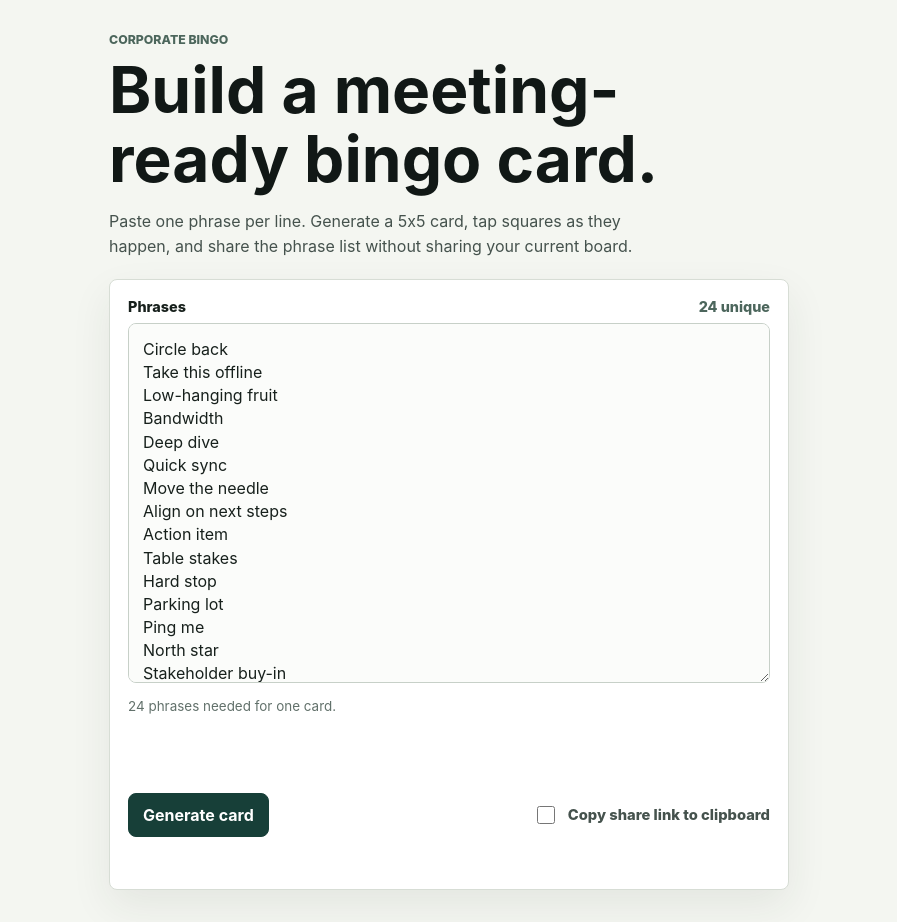
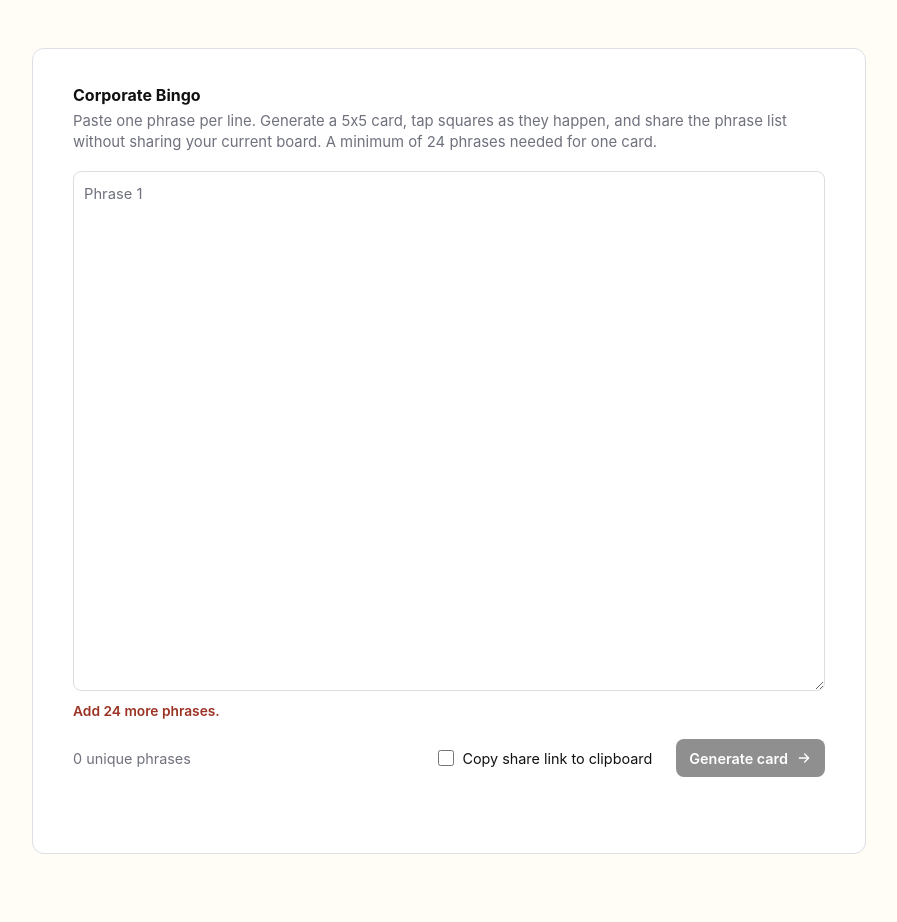
Before and after one commit to tenmyouji/corporate-bingo, a React (Vite) app: page / in a window 1280 px wide. Shown: the whole page, without its empty margins (191-1088 px from the left). Built offline with nearby package versions, Linux system fonts and the light colour scheme.

Commit message:
Refine bingo card UI and win flow

```diff
--- a/src/App.tsx
+++ b/src/App.tsx
@@ -1,64 +1,47 @@
 import { useEffect, useMemo, useState } from "react";
 import type { BingoCard } from "./bingo";
-import { bingoConstants, createBingoCard, parsePhrases, restoreFreeSpace, toggleCell } from "./bingo";
+import {
+  bingoConstants,
+  clearMarkedCells,
+  createBingoCard,
+  hasBingo,
+  parsePhrases,
+  restoreFreeSpace,
+  toggleCell
+} from "./bingo";
 import { buildShareUrl, decodePhrasesFromHash, encodePhrasesForHash } from "./share";
 import { loadSavedState, saveState } from "./storage";
 
 type AppView = "entry" | "card";
 
-const samplePhrases = [
-  "Circle back",
-  "Take this offline",
-  "Low-hanging fruit",
-  "Bandwidth",
-  "Deep dive",
-  "Quick sync",
-  "Move the needle",
-  "Align on next steps",
-  "Action item",
-  "Table stakes",
-  "Hard stop",
-  "Parking lot",
-  "Ping me",
-  "North star",
-  "Stakeholder buy-in",
-  "Thought leadership",
-  "At scale",
-  "Unlock value",
-  "Close the loop",
-  "Single source of truth",
-  "Best practice",
-  "Net-new",
-  "Strategic priority",
-  "Run it up the flagpole"
-].join("\n");
-
 function App() {
   const sharedPhrases = useMemo(() => decodePhrasesFromHash(window.location.hash), []);
   const savedState = useMemo(() => loadSavedState(), []);
+  const savedCard = useMemo(() => restoreSavedCard(savedState?.card), [savedState]);
   const [phraseText, setPhraseText] = useState(() => {
     if (sharedPhrases) {
       return sharedPhrases.join("\n");
     }
 
-    return savedState?.phraseText ?? samplePhrases;
+    return savedState?.phraseText ?? "";
   });
   const [card, setCard] = useState<BingoCard | null>(() => {
     if (sharedPhrases) {
       return createCardFromText(sharedPhrases.join("\n"));
     }
 
-    return savedState?.card ? restoreFreeSpace(savedState.card) : null;
+    return savedCard;
   });
   const [view, setView] = useState<AppView>(() => {
     if (sharedPhrases) {
       return "card";
     }
 
-    return savedState?.view === "card" && savedState.card ? "card" : "entry";
+    return savedState?.view === "card" && savedCard ? "card" : "entry";
   });
   const [copyOnGenerate, setCopyOnGenerate] = useState(() => savedState?.copyOnGenerate ?? false);
   const [copyStatus, setCopyStatus] = useState<"idle" | "copied" | "failed">("idle");
+  const [showWinDialog, setShowWinDialog] = useState(false);
 
   const parsed = useMemo(() => parsePhrases(phraseText), [phraseText]);
   const canGenerate = parsed.errors.length === 0;
@@ -84,6 +67,7 @@ function App() {
 
     setCard(createBingoCard(parsed.phrases));
     setView("card");
+    setShowWinDialog(false);
 
     if (copyOnGenerate) {
       await copyShareLink();
@@ -116,29 +100,43 @@ function App() {
     }
 
     setCard(createBingoCard(parsed.phrases));
+    setShowWinDialog(false);
+  }
+
+  function clearCard() {
+    setCard((current) => (current ? clearMarkedCells(current) : current));
+    setShowWinDialog(false);
+  }
+
+  function editPhrases() {
+    setShowWinDialog(false);
+    setView("entry");
+  }
+
+  function markCell(index: number) {
+    setCard((current) => {
+      if (!current) {
+        return current;
+      }
+
+      const hadBingo = hasBingo(current);
+      const nextCard = toggleCell(current, index);
+
+      if (!hadBingo && hasBingo(nextCard)) {
+        setShowWinDialog(true);
+      }
+
+      return nextCard;
+    });
   }
 
   if (view === "card" && card) {
     return (
       <main className="app card-app">
         <section className="card-view" aria-labelledby="board-title">
-          <header className="card-menu">
-            <div>
-              <p className="eyebrow">Corporate Bingo</p>
-              <h1 id="board-title">{markedCount} of 25 marked</h1>
-            </div>
-            <nav className="menu-actions" aria-label="Card actions">
-              <button type="button" onClick={() => setView("entry")}>
-                Edit
-              </button>
-              <button type="button" onClick={shareCard} disabled={!canGenerate}>
-                Share
-              </button>
-              <button type="button" onClick={shuffleCard} disabled={!canGenerate}>
-                Shuffle
-              </button>
-            </nav>
-          </header>
+          <h1 id="board-title" className="sr-only">
+            Corporate Bingo card, {markedCount} of 25 marked
+          </h1>
 
           <p className={`copy-status card-copy-status ${copyStatus}`} aria-live="polite">
             {copyStatus === "copied"
@@ -154,7 +152,7 @@ function App() {
                 key={`${cell.id}-${index}`}
                 type="button"
                 className={`cell ${cell.isMarked ? "marked" : ""} ${cell.isFree ? "free" : ""}`}
-                onClick={() => setCard((current) => (current ? toggleCell(current, index) : current))}
+                onClick={() => markCell(index)}
                 aria-pressed={cell.isMarked}
                 role="gridcell"
               >
@@ -162,6 +160,59 @@ function App() {
               </button>
             ))}
           </div>
+
+          <nav className="card-actions" aria-label="Card actions">
+            <div className="action-group">
+              <button type="button" onClick={shuffleCard} disabled={!canGenerate}>
+                <Icon name="shuffle" />
+                Shuffle
+              </button>
+              <button type="button" onClick={clearCard}>
+                <Icon name="clear" />
+                Clear
+              </button>
+            </div>
+            <div className="action-group">
+              <button type="button" onClick={editPhrases}>
+                <Icon name="edit" />
+                Edit phrases
+              </button>
+              <button type="button" onClick={shareCard} disabled={!canGenerate}>
+                <Icon name="share" />
+                Share
+              </button>
+            </div>
+          </nav>
+
+          {showWinDialog ? (
+            <div className="modal-backdrop" role="presentation">
+              <section className="win-dialog" role="dialog" aria-modal="true" aria-labelledby="win-title">
+                <div className="win-dialog-body">
+                  <h2 id="win-title">You won!</h2>
+                  <p>Share with your team:</p>
+                  <div className="win-grid" aria-hidden="true">
+                    {card.map((cell, index) => (
+                      <span key={`${cell.id}-win-${index}`} className={cell.isMarked ? "marked" : ""} />
+                    ))}
+                  </div>
+                  <button type="button" className="copy-win-button" onClick={shareCard}>
+                    Copy
+                  </button>
+                </div>
+                <div className="win-dialog-actions">
+                  <button type="button" className="primary" onClick={() => setShowWinDialog(false)}>
+                    Keep playing
+                  </button>
+                  <button type="button" onClick={shuffleCard}>
+                    Generate new card
+                  </button>
+                  <button type="button" onClick={editPhrases}>
+                    Edit phrases
+                  </button>
+                </div>
+              </section>
+            </div>
+          ) : null}
         </section>
       </main>
     );
@@ -170,19 +221,19 @@ function App() {
   return (
     <main className="app entry-app">
       <section className="workspace" aria-labelledby="app-title">
+        <div className="controls-panel">
           <div className="intro">
-          <p className="eyebrow">Corporate Bingo</p>
-          <h1 id="app-title">Build a meeting-ready bingo card.</h1>
+            <h1 id="app-title">Corporate Bingo</h1>
             <p>
               Paste one phrase per line. Generate a 5x5 card, tap squares as they happen, and share the phrase list
-            without sharing your current board.
+              without sharing your current board. A minimum of 24 phrases needed for one card.
             </p>
           </div>
 
-        <div className="controls-panel">
           <div className="field-header">
-            <label htmlFor="phrases">Phrases</label>
-            <span>{parsed.phrases.length} unique</span>
+            <label htmlFor="phrases" className="sr-only">
+              Phrases
+            </label>
           </div>
           <textarea
             id="phrases"
@@ -190,11 +241,8 @@ function App() {
             onChange={(event) => setPhraseText(event.target.value)}
             spellCheck="true"
             aria-describedby="phrase-help phrase-errors"
+            placeholder="Phrase 1"
           />
-          <div className="field-footer" id="phrase-help">
-            <span>{bingoConstants.requiredPhrases} phrases needed for one card.</span>
-            {parsed.duplicates.length > 0 ? <span>{parsed.duplicates.length} duplicate removed</span> : null}
-          </div>
 
           <div className="validation" id="phrase-errors" aria-live="polite">
             {parsed.errors.map((error) => (
@@ -202,10 +250,11 @@ function App() {
             ))}
           </div>
 
-          <div className="actions">
-            <button type="button" className="primary" onClick={generateCard} disabled={!canGenerate}>
-              Generate card
-            </button>
+          <div className="entry-footer" id="phrase-help">
+            <span>
+              {parsed.phrases.length} unique phrase{parsed.phrases.length === 1 ? "" : "s"}
+            </span>
+            <div className="entry-actions">
               <label className="share-option">
                 <input
                   type="checkbox"
@@ -214,7 +263,16 @@ function App() {
                 />
                 <span>Copy share link to clipboard</span>
               </label>
+              <button type="button" className="primary" onClick={generateCard} disabled={!canGenerate}>
+                Generate card
+                <Icon name="arrow" />
+              </button>
             </div>
+          </div>
+
+          <p>
+            {parsed.duplicates.length > 0 ? `${parsed.duplicates.length} duplicate removed` : " "}
+          </p>
 
           <p className={`copy-status ${copyStatus}`} aria-live="polite">
             {copyStatus === "copied"
@@ -229,9 +287,29 @@ function App() {
   );
 }
 
+function Icon({ name }: { name: "arrow" | "clear" | "edit" | "share" | "shuffle" }) {
+  const paths = {
+    arrow: "M5 12h14m-6-6 6 6-6 6",
+    clear: "m4 16 4-4-4-4m4 4h12",
+    edit: "M4 20h4L18.5 9.5a2.8 2.8 0 0 0-4-4L4 16v4Zm10-13 3 3",
+    share: "M12 16V4m0 0 4 4m-4-4-4 4M5 12v7h14v-7",
+    shuffle: "M16 3h5v5M4 7h4c5 0 5 10 10 10h3M4 17h4c1.5 0 2.6-.9 3.6-2.2M14 5.2C15 4 16.2 3 18 3h3"
+  };
+
+  return (
+    <svg className="button-icon" viewBox="0 0 24 24" aria-hidden="true">
+      <path d={paths[name]} />
+    </svg>
+  );
+}
+
 function createCardFromText(text: string): BingoCard | null {
   const parsed = parsePhrases(text);
   return parsed.errors.length === 0 ? createBingoCard(parsed.phrases) : null;
 }
 
+function restoreSavedCard(card: BingoCard | null | undefined): BingoCard | null {
+  return Array.isArray(card) && card.length === bingoConstants.cardSize ? restoreFreeSpace(card) : null;
+}
+
 export default App;
--- a/src/bingo.ts
+++ b/src/bingo.ts
@@ -18,6 +18,20 @@ export type ParsedPhrases = {
 const REQUIRED_PHRASES = 24;
 const CARD_SIZE = 25;
 const FREE_INDEX = 12;
+const WINNING_LINES = [
+  [0, 1, 2, 3, 4],
+  [5, 6, 7, 8, 9],
+  [10, 11, 12, 13, 14],
+  [15, 16, 17, 18, 19],
+  [20, 21, 22, 23, 24],
+  [0, 5, 10, 15, 20],
+  [1, 6, 11, 16, 21],
+  [2, 7, 12, 17, 22],
+  [3, 8, 13, 18, 23],
+  [4, 9, 14, 19, 24],
+  [0, 6, 12, 18, 24],
+  [4, 8, 12, 16, 20]
+];
 
 export function parsePhrases(input: string): ParsedPhrases {
   const seen = new Map<string, string>();
@@ -93,6 +107,13 @@ export function toggleCell(card: BingoCard, index: number): BingoCard {
   });
 }
 
+export function clearMarkedCells(card: BingoCard): BingoCard {
+  return card.map((cell, index) => ({
+    ...cell,
+    isMarked: index === FREE_INDEX || cell.isFree
+  }));
+}
+
 export function restoreFreeSpace(card: BingoCard): BingoCard {
   return card.map((cell, index) => {
     if (index === FREE_INDEX || cell.isFree) {
@@ -101,6 +122,14 @@ export function restoreFreeSpace(card: BingoCard): BingoCard {
 
     return cell;
   });
+}
+
+export function hasBingo(card: BingoCard): boolean {
+  if (card.length !== CARD_SIZE) {
+    return false;
+  }
+
+  return WINNING_LINES.some((line) => line.every((index) => card[index]?.isMarked));
 }
 
 function shuffle<T>(items: T[], random: () => number): T[] {
@@ -117,5 +146,6 @@ function shuffle<T>(items: T[], random: () => number): T[] {
 export const bingoConstants = {
   requiredPhrases: REQUIRED_PHRASES,
   cardSize: CARD_SIZE,
-  freeIndex: FREE_INDEX
+  freeIndex: FREE_INDEX,
+  winningLines: WINNING_LINES
 };
--- a/src/styles.css
+++ b/src/styles.css
@@ -1,6 +1,6 @@
 :root {
-  color: #17201c;
-  background: #f4f6f1;
+  color: #111111;
+  background: #fffdf6;
   font-family:
     Inter, ui-sans-serif, system-ui, -apple-system, BlinkMacSystemFont, "Segoe UI", sans-serif;
   font-synthesis: none;
@@ -25,236 +25,209 @@ input {
 }
 
 button {
-  min-height: 44px;
-  border: 1px solid #b9c3bb;
+  display: inline-flex;
+  min-height: 38px;
+  align-items: center;
+  justify-content: center;
+  gap: 8px;
+  border: 1px solid transparent;
   border-radius: 8px;
-  background: #ffffff;
-  color: #17201c;
   cursor: pointer;
-  font-weight: 700;
+  font-weight: 600;
 }
 
 button:disabled {
   cursor: not-allowed;
-  opacity: 0.52;
+  opacity: 0.48;
 }
 
 button:focus-visible,
 input:focus-visible,
 textarea:focus-visible {
-  outline: 3px solid #3c7f70;
+  outline: 3px solid #6254f3;
   outline-offset: 2px;
+}
+
+.sr-only {
+  position: absolute;
+  width: 1px;
+  height: 1px;
+  overflow: hidden;
+  clip: rect(0, 0, 0, 0);
+  white-space: nowrap;
 }
 
 .app {
   width: min(1180px, calc(100vw - 32px));
   min-height: 100vh;
   margin: 0 auto;
-  padding: 32px 0;
 }
 
 .entry-app {
   display: grid;
-  align-content: center;
+  place-items: center;
+  padding: 48px 0;
 }
 
 .workspace {
-  width: min(680px, 100%);
-  min-width: 0;
-  margin: 0 auto;
+  width: min(834px, 100%);
 }
 
-.card-app {
-  display: grid;
-}
-
-.card-view {
-  display: flex;
-  min-width: 0;
-  min-height: calc(100vh - 64px);
-  flex-direction: column;
-}
-
-.workspace,
-.card-view {
-  min-width: 0;
+.controls-panel {
+  border: 1px solid #dedee6;
+  border-radius: 12px;
+  padding: 36px 40px 28px;
+  background: #ffffff;
 }
 
 .intro {
-  margin-bottom: 20px;
+  margin-bottom: 18px;
 }
 
-.eyebrow {
-  margin: 0 0 8px;
-  color: #4c665c;
-  font-size: 0.77rem;
-  font-weight: 800;
+.intro h1 {
+  margin: 0 0 6px;
+  color: #111111;
+  font-size: 1rem;
+  font-weight: 700;
   letter-spacing: 0;
-  text-transform: uppercase;
+  line-height: 1.25;
 }
 
-h1,
-h2 {
+.intro p {
+  max-width: 760px;
   margin: 0;
-  color: #111816;
-  line-height: 1.08;
-  letter-spacing: 0;
-}
-
-h1 {
-  font-size: clamp(2.25rem, 5vw, 4.2rem);
-}
-
-h2 {
-  font-size: clamp(1.5rem, 2.4vw, 2.1rem);
-}
-
-.intro p:last-child {
-  max-width: 36rem;
-  margin: 16px 0 0;
-  color: #45524d;
-  line-height: 1.55;
-}
-
-.controls-panel {
-  padding: 18px;
-  border: 1px solid #d7ddd5;
-  border-radius: 8px;
-  background: #ffffff;
-  box-shadow: 0 16px 40px rgb(36 46 40 / 8%);
-}
-
-.field-header,
-.field-footer,
-.actions {
-  display: flex;
-  align-items: center;
-  justify-content: space-between;
-  gap: 12px;
+  color: #6f717d;
+  font-size: 0.93rem;
+  line-height: 1.42;
 }
 
 .field-header {
-  margin-bottom: 8px;
-  color: #4c665c;
-  font-size: 0.9rem;
-  font-weight: 800;
-}
-
-.field-header label {
-  color: #17201c;
+  display: none;
 }
 
 textarea {
   width: 100%;
-  min-height: 360px;
+  min-height: 520px;
   resize: vertical;
-  border: 1px solid #c7d0c8;
+  border: 1px solid #dedede;
   border-radius: 8px;
-  padding: 14px;
-  background: #fbfcfa;
-  color: #17201c;
-  line-height: 1.45;
+  padding: 12px 10px;
+  background: #ffffff;
+  color: #6f717d;
+  font-size: 0.92rem;
+  line-height: 1.42;
 }
 
-.field-footer {
-  min-height: 22px;
-  margin-top: 8px;
-  color: #62716b;
-  font-size: 0.84rem;
+textarea::placeholder {
+  color: #6f717d;
 }
 
 .validation {
-  min-height: 52px;
-  margin: 10px 0 14px;
+  min-height: 26px;
+  margin: 8px 0 10px;
 }
 
 .validation p {
-  margin: 0 0 6px;
+  margin: 0 0 4px;
   color: #9a3324;
-  font-size: 0.92rem;
-  font-weight: 700;
+  font-size: 0.86rem;
+  font-weight: 600;
 }
 
-.actions {
+.entry-footer {
+  display: flex;
   align-items: center;
-  flex-wrap: wrap;
+  justify-content: space-between;
+  gap: 18px;
+  color: #6f717d;
+  font-size: 0.9rem;
 }
 
-.actions button {
-  flex: 0 0 auto;
-  padding: 0 14px;
+.entry-actions {
+  display: flex;
+  align-items: center;
+  gap: 24px;
 }
 
-.actions .primary {
-  border-color: #173f38;
-  background: #173f38;
+.share-option {
+  display: flex;
+  align-items: center;
+  gap: 8px;
+  color: #111111;
+  cursor: pointer;
+  font-size: 0.9rem;
+}
+
+.share-option input {
+  width: 16px;
+  height: 16px;
+  margin: 0;
+  accent-color: #111111;
+}
+
+.primary {
+  min-width: 136px;
+  padding: 0 12px;
+  background: #111111;
   color: #ffffff;
 }
 
-.copy-status {
-  min-height: 22px;
-  margin: 12px 0 0;
-  color: #4c665c;
-  font-size: 0.88rem;
-  font-weight: 700;
+.primary:disabled {
+  background: #8f8f8f;
+  color: #ffffff;
+  opacity: 1;
+}
+
+.copy-status,
+.controls-panel > p:not(.copy-status) {
+  min-height: 18px;
+  margin: 6px 0 0;
+  color: #6f717d;
+  font-size: 0.84rem;
 }
 
 .copy-status.failed {
   color: #9a3324;
 }
 
-.share-option {
-  display: flex;
-  align-items: center;
-  gap: 10px;
-  color: #45524d;
-  cursor: pointer;
-  font-size: 0.92rem;
-  font-weight: 800;
+.button-icon {
+  width: 16px;
+  height: 16px;
+  flex: 0 0 auto;
+  fill: none;
+  stroke: currentColor;
+  stroke-linecap: round;
+  stroke-linejoin: round;
+  stroke-width: 2;
 }
 
-.share-option input {
-  width: 18px;
-  height: 18px;
-  accent-color: #173f38;
+.card-app {
+  display: grid;
+  place-items: center;
+  padding: 64px 0;
 }
 
-.card-menu {
-  display: flex;
-  align-items: flex-start;
-  justify-content: space-between;
-  gap: 18px;
-  margin-bottom: 8px;
+.card-view {
+  position: relative;
+  display: grid;
+  width: min(834px, 100%);
+  gap: 24px;
 }
 
-.card-menu h1 {
-  font-size: clamp(1.9rem, 4vw, 3.4rem);
-}
-
-.menu-actions {
-  display: flex;
-  flex: 0 0 auto;
-  flex-wrap: wrap;
-  justify-content: flex-end;
-  gap: 8px;
-}
-
-.menu-actions button {
-  min-width: 84px;
-  padding: 0 14px;
+.card-copy-status {
+  position: absolute;
+  top: -38px;
+  right: 0;
+  margin: 0;
+  text-align: right;
 }
 
 .bingo-board {
   display: grid;
   grid-template-columns: repeat(5, minmax(0, 1fr));
-  gap: 8px;
-}
-
-.bingo-board {
+  gap: 10px;
   width: 100%;
-  max-width: min(820px, calc(100vh - 150px));
   aspect-ratio: 1;
-  margin: auto;
 }
 
 .cell {
@@ -264,10 +237,11 @@ textarea {
   justify-content: center;
   min-width: 0;
   min-height: 0;
-  border-color: #c3ccc3;
+  border: 1.5px solid #6254ff;
+  border-radius: 8px;
   padding: 10px;
   background: #ffffff;
-  box-shadow: inset 0 0 0 1px rgb(255 255 255 / 70%);
+  color: #111111;
 }
 
 .cell span {
@@ -276,70 +250,174 @@ textarea {
   -webkit-box-orient: vertical;
   -webkit-line-clamp: 4;
   color: inherit;
-  font-size: clamp(0.72rem, 1.35vw, 1rem);
-  font-weight: 800;
-  line-height: 1.12;
+  font-size: clamp(0.72rem, 1.3vw, 1rem);
+  font-weight: 500;
+  line-height: 1.18;
   text-align: center;
   overflow-wrap: anywhere;
 }
 
 .cell.marked {
-  border-color: #165d51;
-  background: #dff0ea;
-  color: #123b35;
+  background: #d2cef4;
+  color: #6254ff;
 }
 
-.cell.marked span {
+.cell.marked:not(.free) span {
+  font-weight: 700;
   text-decoration: line-through;
   text-decoration-thickness: 2px;
 }
 
-.cell.free {
-  border-color: #2f5c88;
-  background: #e3edf8;
-  color: #193b5c;
+.cell.free span {
+  color: #111111;
+  font-weight: 800;
+  text-transform: uppercase;
 }
 
-.card-copy-status {
-  margin: 0 0 12px;
+.card-actions {
+  display: flex;
+  align-items: center;
+  justify-content: space-between;
+  gap: 20px;
+}
+
+.action-group {
+  display: flex;
+  align-items: center;
+  gap: 10px;
+}
+
+.action-group button {
+  min-height: 36px;
+  padding: 0 12px;
+  background: #111111;
+  color: #ffffff;
+}
+
+.modal-backdrop {
+  position: fixed;
+  inset: 0;
+  display: grid;
+  place-items: center;
+  padding: 24px;
+  background: rgb(255 253 246 / 12%);
+}
+
+.win-dialog {
+  width: min(504px, calc(100vw - 40px));
+  overflow: hidden;
+  border: 1px solid #d9d9de;
+  border-radius: 12px;
+  background: #ffffff;
+  box-shadow: 0 3px 8px rgb(0 0 0 / 22%);
+}
+
+.win-dialog-body {
+  display: grid;
+  justify-items: center;
+  padding: 14px 28px 28px;
+}
+
+.win-dialog h2 {
+  margin: 0 0 8px;
+  font-size: 0.98rem;
+  line-height: 1.3;
+}
+
+.win-dialog p {
+  margin: 0 0 26px;
+  color: #747480;
+  font-size: 0.9rem;
+}
+
+.win-grid {
+  display: grid;
+  grid-template-columns: repeat(5, 40px);
+  gap: 4px;
+  margin-bottom: 24px;
+}
+
+.win-grid span {
+  width: 40px;
+  height: 40px;
+  border-radius: 8px;
+  background: #d2cef4;
+}
+
+.win-grid span.marked {
+  background: #6254ec;
+}
+
+.copy-win-button {
+  width: 216px;
+  min-height: 32px;
+  border-color: #dedede;
+  background: #ffffff;
+  color: #111111;
+}
+
+.win-dialog-actions {
+  display: grid;
+  gap: 12px;
+  border-top: 1px solid #dedede;
+  padding: 12px;
+}
+
+.win-dialog-actions button {
+  min-height: 28px;
+  border-radius: 8px;
+  background: #f2f2f2;
+  color: #111111;
+}
+
+.win-dialog-actions .primary {
+  background: #111111;
+  color: #ffffff;
 }
 
 @media (max-width: 900px) {
   .app {
-    width: min(720px, calc(100vw - 24px));
+    width: min(100% - 24px, 680px);
+  }
+
+  .entry-app,
+  .card-app {
     padding: 24px 0;
   }
 
-  .bingo-board {
-    max-width: 100%;
+  .controls-panel {
+    padding: 24px;
+  }
+
+  textarea {
+    min-height: 420px;
   }
 }
 
-@media (max-width: 560px) {
-  h1 {
-    font-size: 2.35rem;
-  }
-
-  .card-menu,
-  .actions {
+@media (max-width: 620px) {
+  .entry-footer,
+  .entry-actions,
+  .card-actions {
     align-items: stretch;
     flex-direction: column;
   }
 
-  .menu-actions {
-    justify-content: stretch;
+  .entry-actions {
+    gap: 14px;
   }
 
-  .menu-actions button {
-    flex: 1 1 0;
+  .primary,
+  .action-group,
+  .action-group button {
+    width: 100%;
   }
 
-  textarea {
-    min-height: 300px;
+  .action-group {
+    align-items: stretch;
   }
 
   .bingo-board {
-    gap: 5px;
+    gap: 6px;
   }
 
   .cell {
@@ -348,6 +426,6 @@ textarea {
 
   .cell span {
     font-size: 0.62rem;
-    line-height: 1.05;
+    line-height: 1.08;
   }
 }
```
Also changed, not shown: 2 other files (tests, documents, lock files or other folders). Lines whose indentation alone changed are shown as unchanged.
